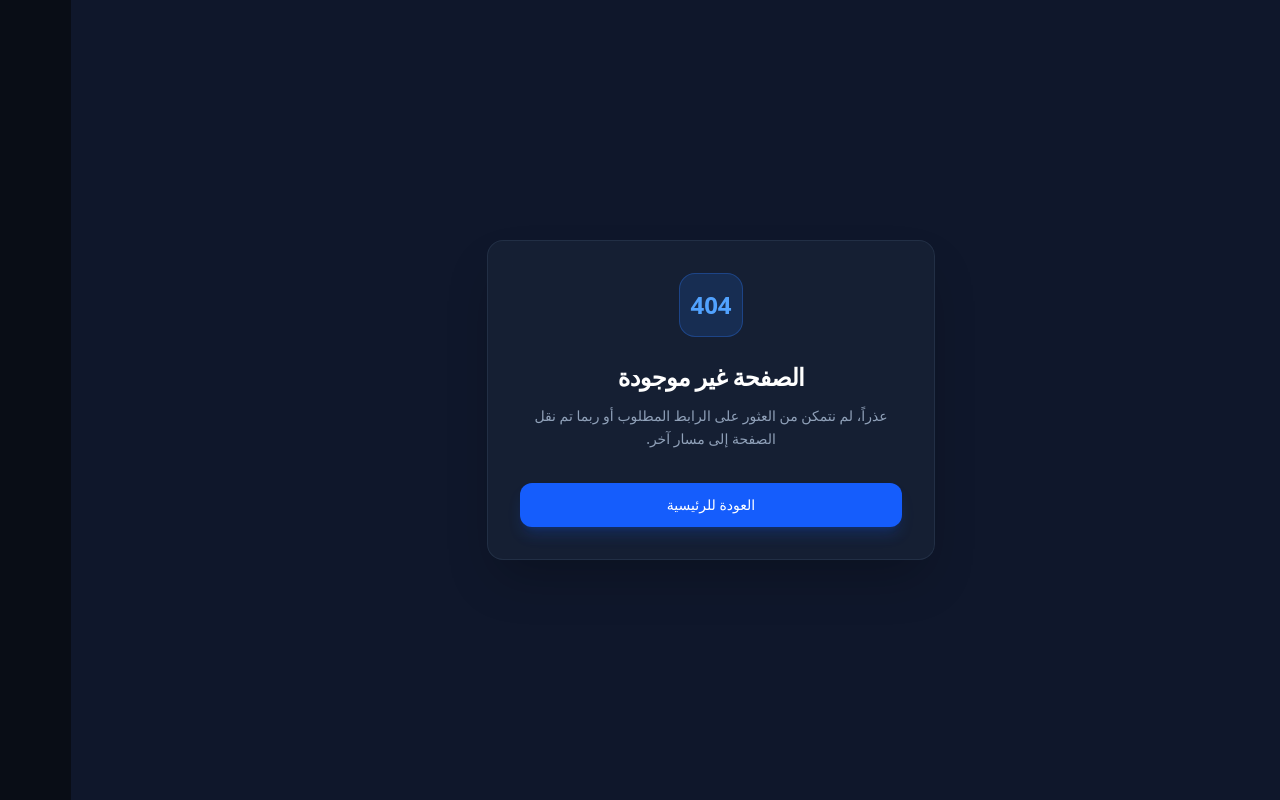
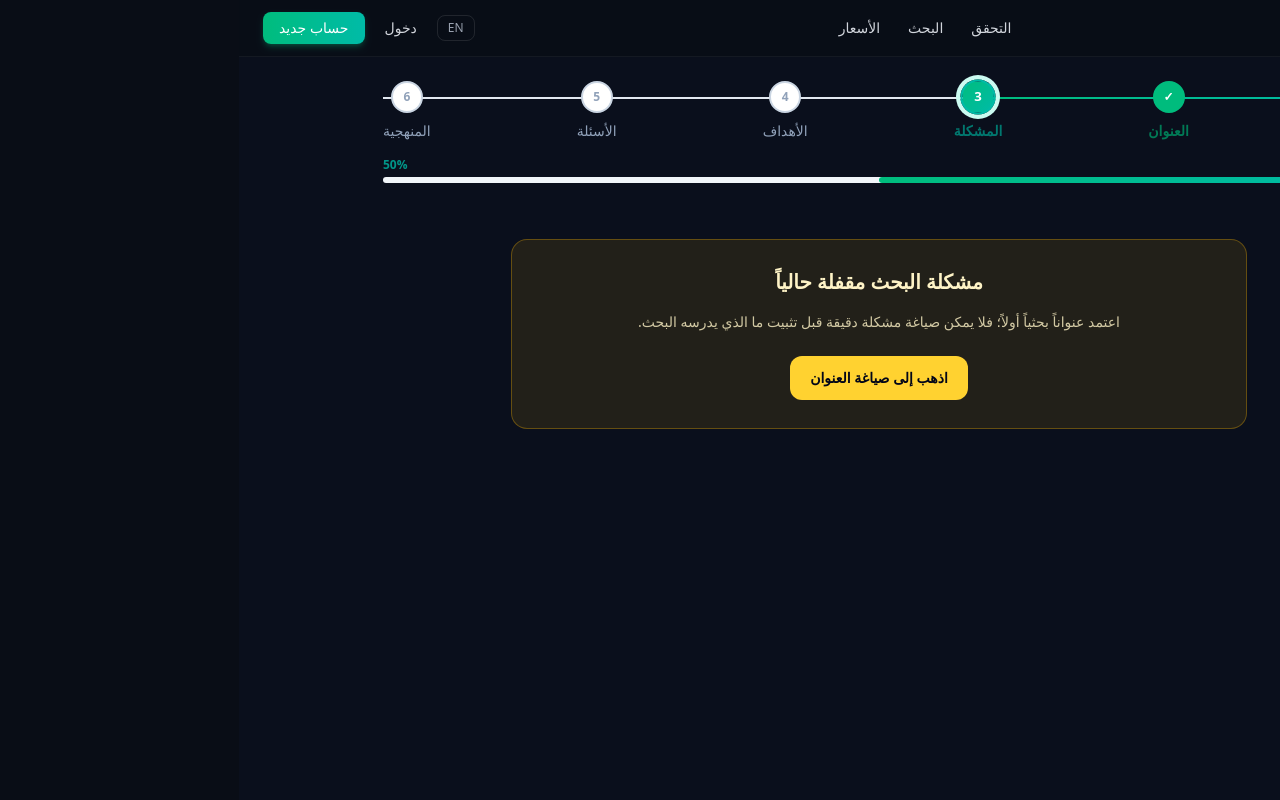
Before and after one commit to wahaaico-ui/waha-ai, a Next.js app: page /research/problem in a window 1280 px wide. Before the commit this address had no page. Built offline with nearby package versions, Linux system fonts and the light colour scheme; no server answers.

Commit message:
journey: add gated research problem stage

```diff
--- a/src/app/research/page.tsx
+++ b/src/app/research/page.tsx
@@ -149,6 +149,7 @@ export default function WAHAResearchPage() {
   });
   const [selectedTitle, setSelectedTitle] = useState<string | null>(null);
   const [titleSaveStatus, setTitleSaveStatus] = useState<'idle' | 'saved'>('idle');
+  const [projectId] = useState(() => typeof window === 'undefined' ? null : new URLSearchParams(window.location.search).get('projectId'));
   const printableRef = useRef<HTMLDivElement>(null);
 
   useEffect(() => {
@@ -265,7 +266,6 @@ export default function WAHAResearchPage() {
       setJourney(nextJourney);
     }
 
-    const projectId = new URLSearchParams(window.location.search).get('projectId');
     const { data: { user } } = await supabase.auth.getUser();
     if (user && projectId) {
       const { error } = await supabase.from('documents').insert({
@@ -441,7 +441,7 @@ export default function WAHAResearchPage() {
                 ))}
               </ol>
             )}
-            {titleSaveStatus === 'saved' && <p className="text-xs text-emerald-300">تم اعتماد العنوان. المرحلة التالية ستكون صياغة مشكلة البحث.</p>}
+            {titleSaveStatus === 'saved' && <div className="rounded-xl border border-emerald-400/20 bg-emerald-400/10 p-4"><p className="text-xs text-emerald-200">تم اعتماد العنوان. المرحلة التالية هي صياغة مشكلة البحث والفجوة التي ستعالجها.</p><Link href={`/research/problem${projectId ? `?projectId=${projectId}` : ''}`} className="mt-3 inline-flex text-sm font-bold text-emerald-300 hover:text-emerald-200">انتقل إلى مشكلة البحث ←</Link></div>}
           </div>
         )}
 
--- /dev/null
+++ b/src/app/research/problem/page.tsx
@@ -0,0 +1,102 @@
+'use client';
+
+import Link from 'next/link';
+import { useState } from 'react';
+import JourneyProgress from '@/components/JourneyProgress';
+import SiteHeader from '@/components/SiteHeader';
+import { supabase } from '@/lib/supabase/client';
+
+type JourneySnapshot = {
+  topic: string;
+  selectedTitle?: string;
+  problemStatement?: string;
+  researchGap?: string;
+  nextStage?: 'title' | 'objectives' | null;
+  updatedAt: string;
+};
+
+const JOURNEY_SNAPSHOT_KEY = 'waha_active_journey';
+
+export default function ResearchProblemPage() {
+  const [journey, setJourney] = useState<JourneySnapshot | null>(() => {
+    if (typeof window === 'undefined') return null;
+    try {
+      const stored = localStorage.getItem(JOURNEY_SNAPSHOT_KEY);
+      return stored ? JSON.parse(stored) as JourneySnapshot : null;
+    } catch {
+      return null;
+    }
+  });
+  const [statement, setStatement] = useState(() => journey?.problemStatement || '');
+  const [gap, setGap] = useState(() => journey?.researchGap || '');
+  const [status, setStatus] = useState<'idle' | 'saving' | 'saved' | 'error'>('idle');
+  const [projectId] = useState(() => typeof window === 'undefined' ? null : new URLSearchParams(window.location.search).get('projectId'));
+
+  const canEnter = Boolean(journey?.selectedTitle);
+  const canSave = statement.trim().length >= 30 && gap.trim().length >= 15;
+
+  const saveProblem = async () => {
+    if (!journey || !canSave) return;
+    setStatus('saving');
+    const nextJourney: JourneySnapshot = { ...journey, problemStatement: statement.trim(), researchGap: gap.trim(), nextStage: 'objectives', updatedAt: new Date().toISOString() };
+    localStorage.setItem(JOURNEY_SNAPSHOT_KEY, JSON.stringify(nextJourney));
+    setJourney(nextJourney);
+
+    const { data: { user } } = await supabase.auth.getUser();
+    if (user && projectId) {
+      const { error } = await supabase.from('documents').insert({
+        project_id: projectId,
+        type: 'research_problem',
+        content: JSON.stringify({ statement: nextJourney.problemStatement, gap: nextJourney.researchGap }),
+        version: 1,
+      });
+      if (error) {
+        setStatus('error');
+        return;
+      }
+      await supabase.from('projects').update({ status: 'problem_defined' }).eq('id', projectId);
+    }
+    setStatus('saved');
+  };
+
+  return (
+    <div dir="rtl" className="min-h-screen bg-[#0A0F1C] pb-20 text-white">
+      <SiteHeader />
+      <JourneyProgress current="problem" lang="ar" />
+      <main className="mx-auto mt-8 max-w-3xl space-y-6 px-4">
+        {!canEnter ? (
+          <section className="rounded-2xl border border-amber-400/30 bg-amber-400/10 p-7 text-center">
+            <h1 className="text-xl font-bold text-amber-100">مشكلة البحث مقفلة حالياً</h1>
+            <p className="mt-3 text-sm leading-7 text-amber-100/80">اعتمد عنواناً بحثياً أولاً؛ فلا يمكن صياغة مشكلة دقيقة قبل تثبيت ما الذي يدرسه البحث.</p>
+            <Link href="/research" className="mt-5 inline-flex rounded-xl bg-amber-300 px-5 py-3 text-sm font-bold text-slate-950">اذهب إلى صياغة العنوان</Link>
+          </section>
+        ) : (
+          <>
+            <section className="rounded-2xl border border-emerald-400/20 bg-emerald-400/10 p-5">
+              <p className="text-xs font-bold text-emerald-300">بوابة العنوان مفتوحة · المرحلة 3 من 6</p>
+              <h1 className="mt-2 text-lg font-bold text-white">صياغة مشكلة البحث</h1>
+              <p className="mt-2 text-sm leading-6 text-slate-300">العنوان المعتمد: <span className="font-semibold text-white">{journey?.selectedTitle}</span></p>
+            </section>
+            <section className="space-y-5 rounded-2xl border border-white/10 bg-white/[0.03] p-5 sm:p-7">
+              <div>
+                <label htmlFor="problem-statement" className="text-sm font-bold text-white">ما المشكلة الواقعية أو المعرفية التي يعالجها البحث؟</label>
+                <p className="mt-1 text-xs leading-5 text-slate-400">صف الواقع الحالي، من المتأثر، ولماذا لا تكفي المعرفة أو الممارسة المتاحة.</p>
+                <textarea id="problem-statement" value={statement} onChange={(event) => setStatement(event.target.value)} className="mt-3 min-h-36 w-full rounded-xl border border-white/10 bg-slate-950/60 p-4 text-sm leading-7 text-white outline-none transition focus:border-emerald-400/60" placeholder="مثال: رغم انتشار ... ما زالت المؤسسات/الطلبة يواجهون ..." />
+              </div>
+              <div>
+                <label htmlFor="research-gap" className="text-sm font-bold text-white">ما الفجوة التي سيعالجها البحث تحديداً؟</label>
+                <p className="mt-1 text-xs leading-5 text-slate-400">اربطها بما أظهره فحص الفكرة، ولا تكتب ادعاءً بلا دليل.</p>
+                <textarea id="research-gap" value={gap} onChange={(event) => setGap(event.target.value)} className="mt-3 min-h-28 w-full rounded-xl border border-white/10 bg-slate-950/60 p-4 text-sm leading-7 text-white outline-none transition focus:border-emerald-400/60" placeholder="مثال: ندرة الدراسات التي تناولت ... لدى ... في سياق ..." />
+              </div>
+              {status === 'error' && <p className="text-sm text-rose-300">حُفظت المسودة محلياً، لكن تعذر حفظها داخل المشروع.</p>}
+              <button type="button" disabled={!canSave || status === 'saving'} onClick={saveProblem} className="w-full rounded-xl bg-gradient-to-l from-emerald-400 to-teal-300 py-3.5 text-sm font-bold text-slate-950 transition hover:from-emerald-300 hover:to-teal-200 disabled:cursor-not-allowed disabled:opacity-40">
+                {status === 'saving' ? 'جارٍ حفظ المشكلة…' : 'اعتماد المشكلة وفتح الأهداف'}
+              </button>
+              {status === 'saved' && <div className="rounded-xl border border-emerald-400/20 bg-emerald-400/10 p-4 text-sm text-emerald-100">تم اعتماد المشكلة والفجوة وحفظهما في سياق الرحلة. مرحلة الأهداف هي التالية.</div>}
+            </section>
+          </>
+        )}
+      </main>
+    </div>
+  );
+}
--- a/src/components/JourneyProgress.tsx
+++ b/src/components/JourneyProgress.tsx
@@ -6,7 +6,7 @@ import Link from "next/link";
 export const JOURNEY_PHASES = [
   { id: "verify",     labelAr: "التحقق",    labelEn: "Verify",     href: "/verify-idea", enabled: true  },
   { id: "title",      labelAr: "العنوان",   labelEn: "Title",      href: "/research",    enabled: true  },
-  { id: "problem",    labelAr: "المشكلة",   labelEn: "Problem",    href: "#",            enabled: false },
+  { id: "problem",    labelAr: "المشكلة",   labelEn: "Problem",    href: "/research/problem", enabled: true  },
   { id: "objectives", labelAr: "الأهداف",   labelEn: "Objectives", href: "#",            enabled: false },
   { id: "questions",  labelAr: "الأسئلة",   labelEn: "Questions",  href: "#",            enabled: false },
   { id: "method",     labelAr: "المنهجية",  labelEn: "Method",     href: "#",            enabled: false },
```
